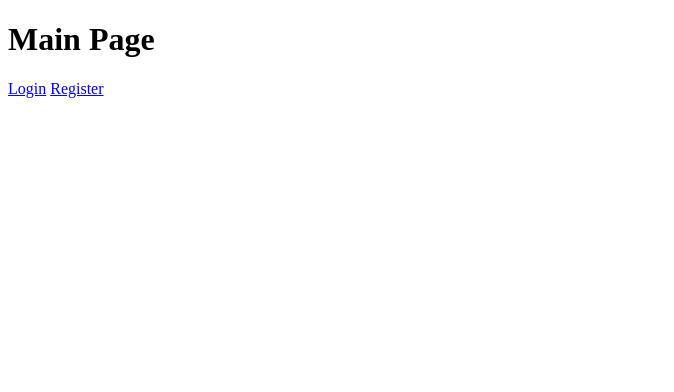
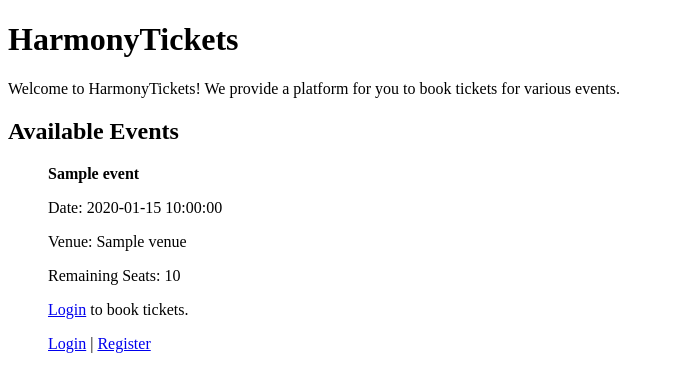
Before and after one commit to AlexandraCoffman/TicketingFinalProject, a Flask app: template templates/index.html in a window 1280 px wide. Shown: the top 392 px of the page, without its empty margins (0-674 px from the left). Run offline with Flask 3, Linux system fonts and the light colour scheme; the template is opened without the code that fills it: most values are stand-ins (such as "Sample title", 1, 10 or a date in 2020).

Commit message:
add current concert viewings and info, created user profiles for user classes, and fix dash in python file

```diff
--- a/app.py
+++ b/app.py
@@ -1,24 +1,36 @@
-from flask import Flask, render_template, request, redirect, url_for
+from flask import Flask, render_template, request, redirect, url_for, flash
 from flask_login import LoginManager, UserMixin, login_user, logout_user, login_required, current_user
 import csv
+import requests
+import os
 
 # Initalize the flask, csv file, and login manager
 app = Flask(__name__)
-app.config['SECRET_KEY'] = 'secret_key' # Allows for the login manager to work
+app.config['SECRET_KEY'] = 'key' # Allows for the login manager to work and clear cookies so user is logged out upon inital load of the website
 csv_file = 'database.csv'
 login_manager = LoginManager(app)
 login_manager.login_view = 'login'
 
 @app.route('/')
 def index():
-    return render_template('index.html', user=current_user)
+    events = []
+    try:
+        response = requests.get('http://localhost:5004/events', timeout=2)
+        if response.status_code == 200:
+            events = response.json()
+    except requests.exceptions.RequestException:
+        flash("Could not load events. Please try again later.", "danger")
+
+    return render_template('index.html', user=current_user, events=events)
+
 
 # User class with id (class), username, and password
 class User(UserMixin):
-    def __init__(self, user_id, username, password):
-        self.id = user_id
+    def __init__(self, user_class, username, password):
+        self.id = username
         self.username = username
         self.password = password
+        self.user_class = user_class
 # Needed for Flask-Login to work
 @login_manager.user_loader
 def load_user(user_id):
@@ -56,9 +68,9 @@ def login():
         for user in users:
             if user.username == username and user.password == password:
                 login_user(user) # If they do, log them in
-                return redirect(url_for('index'))
+                return redirect(url_for('profile'))
         # Otherwise, try again
-        return "Invalid credentials. Please try again.", 401
+        flash("Invalid username or password. Please try again.", "danger")
 
     return render_template('login.html')
 # Function that registers a new user to the CSV file
@@ -84,5 +96,21 @@ def logout():
     logout_user()
     return redirect(url_for('index'))
 
+# Function that display the user profile of a specific user and their functionalities
+@app.route('/profile')
+@login_required
+def profile():
+    user_id = current_user.username;
+    user_type = current_user.user_class;
+    bookings = []
+    support_requests = []
+    events = []
+    if user_type == '1': # Customer Profile Page
+        return render_template('user_profile.html', user=current_user, user_type=current_user.user_class)
+    elif user_type == '2': # Operator Profile Page
+        return render_template('user_profile.html', user=current_user, user_type=current_user.user_class)
+    elif user_type == '3': # Organizer Profile Page
+        return render_template('user_profile.html', user=current_user, user_type=current_user.user_class)
+
 if __name__ == '__main__':
     app.run(debug=True)
--- a/templates/index.html
+++ b/templates/index.html
@@ -1,17 +1,46 @@
 <!DOCTYPE html>
-<html lang="en">
+<html>
 <head>
-    <meta charset="UTF-8">
-    <meta name="viewport" content="width=device-width, initial-scale=1.0">
-    <title>User Login Authentication</title>
+    <title>HarmonyTickets</title>
 </head>
 <body>
-    <h1>Main Page</h1>
+    <h1>HarmonyTickets</h1>
+    <p>Welcome to HarmonyTickets! We provide a platform for you to book tickets for various events.</p>
+    <h2>Available Events</h2>
+    <!-- Display events and their related information -->
+    {% if events %}
+        <ul>
+            {% for event in events %}
+                    <strong>{{ event.name }}</strong><br>
+                    {% if event.name == 'Summer Concert' %}
+                        <img src = "{{ url_for('static', filename='images/summer_concert.jpg') }}" width="300" alt="Summer Concert"><br>
+                    {% elif event.name == 'Jazz Night' %}
+                        <img src="{{ url_for('static', filename='images/jazz_concert.jpg') }}" width="300" alt="Jazz Night">
+                    {% endif %}
+                        <p>Date: {{ event.date }}</p>
+                        <p>Venue: {{ event.venue }}</p>
+                        <p>Remaining Seats: {{ event.available_seats }}</p>
+                        {% if user.is_authenticated and user.user_class == '1' %}
+                            <form action="{{ url_for('add_booking') }}" method="post">
+                                <button type="submit">Book Now</button>
+                            </form>
+                            <br>
+                            <hr>
+                        {% else %}
+                            <p><a href="{{ url_for('login') }}">Login</a> to book tickets.</p>
+                        {% endif %}
+                    </div>
+            {% endfor %}
+    {% else %}
+        <p>No events available at the moment.</p>
+    {% endif %}
+
     {% if user.is_authenticated %}
-        <a href="{{url_for('logout')}}">Logout</a>
+        <a href="{{ url_for('profile') }}">Go to Profile</a> |
+        <a href="{{ url_for('logout') }}">Logout</a>
     {% else %}
-        <a href="{{url_for('login')}}">Login</a>
-        <a href="{{url_for('register')}}">Register</a>
+        <a href="{{ url_for('login') }}">Login</a> |
+        <a href="{{ url_for('register') }}">Register</a>
     {% endif %}
 </body>
 </html>
```
Also changed, not shown: templates/login.html (+9 -0 lines), templates/user_profile.html (added, +41 -0 lines), BookingTicketManager.py (renamed from Booking-TicketManager.py), instance/booking_management.db (added), instance/customer_requests.db (added), instance/events.db (added), static/images/jazz_concert.jpg (added), static/images/summer_concert.jpg (added), static/style.css (added), 2 other files.
